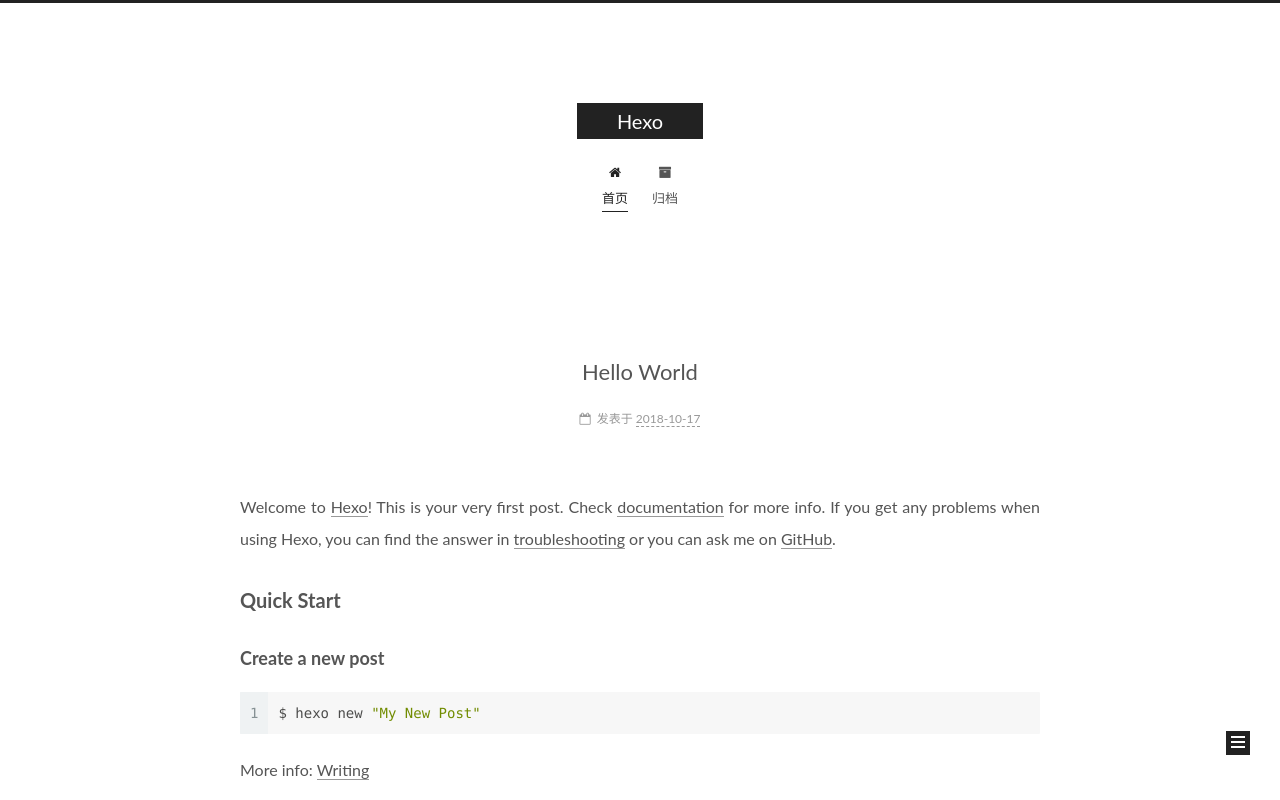
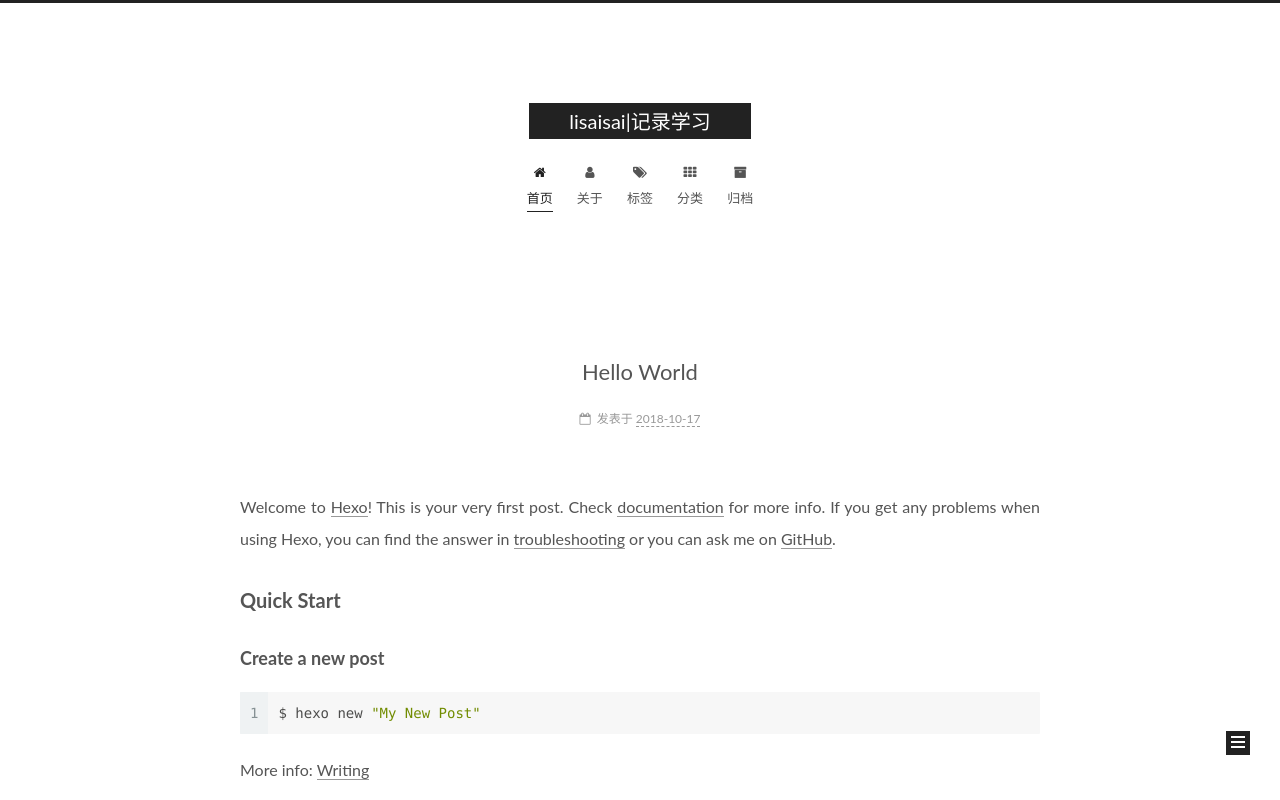
Before and after one commit to lss926/lisaisai.github.io, a plain HTML site: page index.html in a window 1280 px wide. Shown: the top 800 px of the page. Drawn offline with Linux system fonts and the light colour scheme.

Commit message:
Site updated: 2018-10-19 17:29:01

```diff
--- a/css/main.css
+++ b/css/main.css
@@ -1848,7 +1848,7 @@ pre .javascript .function {
   width: 4px;
   height: 4px;
   border-radius: 50%;
-  background: #ffd9ff;
+  background: #f6ffcf;
 }
 .links-of-blogroll {
   font-size: 13px;
--- a/index.html
+++ b/index.html
@@ -109,12 +109,12 @@
 
 
   <meta property="og:type" content="website">
-<meta property="og:title" content="Hexo">
+<meta property="og:title" content="lisaisai|记录学习">
 <meta property="og:url" content="http://yoursite.com/index.html">
-<meta property="og:site_name" content="Hexo">
+<meta property="og:site_name" content="lisaisai|记录学习">
 <meta property="og:locale" content="zh-CN">
 <meta name="twitter:card" content="summary">
-<meta name="twitter:title" content="Hexo">
+<meta name="twitter:title" content="lisaisai|记录学习">
 
 
 
@@ -131,7 +131,7 @@
   };
 </script>
 
-  <title>Hexo</title>
+  <title>lisaisai|记录学习</title>
 
 
 
@@ -190,7 +190,7 @@
     <div class="custom-logo-site-title">
       <a href="/" class="brand" rel="start">
         <span class="logo-line-before"><i></i></span>
-        <span class="site-title">Hexo</span>
+        <span class="site-title">lisaisai|记录学习</span>
         <span class="logo-line-after"><i></i></span>
       </a>
     </div>
@@ -219,6 +219,30 @@
           <li class="menu-item menu-item-home menu-item-active">
     <a href="/" rel="section">
       <i class="menu-item-icon fa fa-fw fa-home"></i> <br />首页</a>
+  </li>
+
+
+
+
+          <li class="menu-item menu-item-about">
+    <a href="/about/" rel="section">
+      <i class="menu-item-icon fa fa-fw fa-user"></i> <br />关于</a>
+  </li>
+
+
+
+
+          <li class="menu-item menu-item-tags">
+    <a href="/tags/" rel="section">
+      <i class="menu-item-icon fa fa-fw fa-tags"></i> <br />标签</a>
+  </li>
+
+
+
+
+          <li class="menu-item menu-item-categories">
+    <a href="/categories/" rel="section">
+      <i class="menu-item-icon fa fa-fw fa-th"></i> <br />分类</a>
   </li>
 
 
@@ -286,7 +310,7 @@
     </span>
 
     <span hidden itemprop="publisher" itemscope itemtype="http://schema.org/Organization">
-      <meta itemprop="name" content="Hexo">
+      <meta itemprop="name" content="lisaisai|记录学习">
     </span>
 
 
```
Also changed, not shown: 2018/10/17/hello-world/index.html (+28 -4 lines), archives/2018/10/index.html (+38 -5 lines), archives/2018/index.html (+38 -5 lines), archives/index.html (+38 -5 lines).
